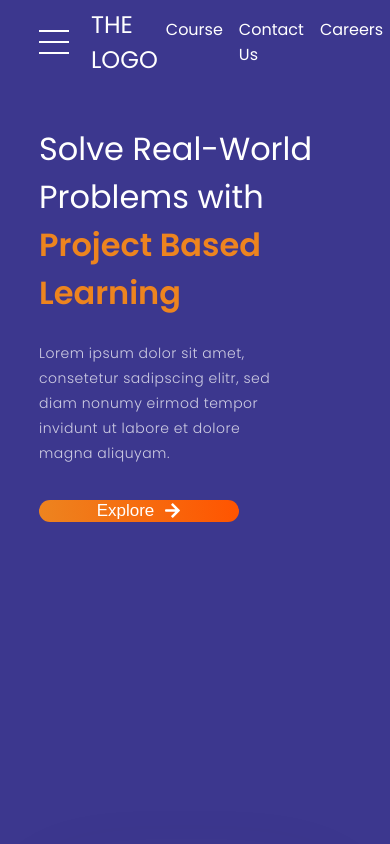
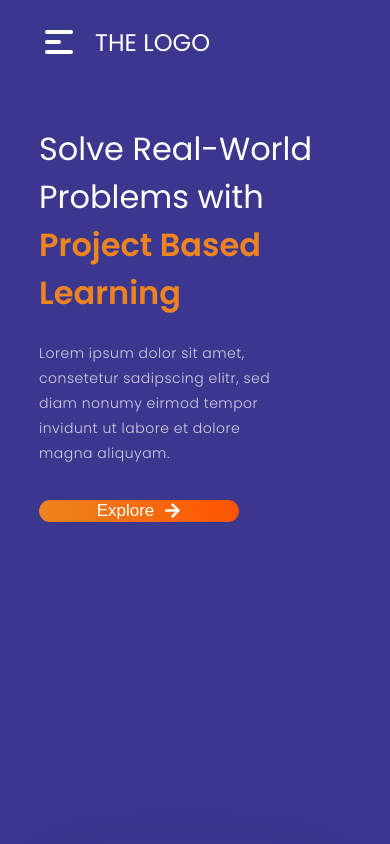
Before and after one commit to divyashasinha23/Floxus_website, a React (Create React App) app in the folder frontend/: page / in a window 390 px wide. Shown: the top 844 px of the page. Built offline with nearby package versions, Linux system fonts and the light colour scheme.

Commit message:
toggle icon changed and minor css bug fixed

```diff
--- a/frontend/src/components/Toolbar/DrawerToggleButton.js
+++ b/frontend/src/components/Toolbar/DrawerToggleButton.js
@@ -1,12 +1,11 @@
 import React from 'react';
 import styles from './DrawerToggleButton.module.css';
+import * as HiIcons from 'react-icons/hi';
 
 const DrawerToggleButton = (props) => {
   return (
     <button className={styles.toggle_button} onClick={props.click}>
-      <div className={styles.toggle_button__line} />
-      <div className={styles.toggle_button__line} />
-      <div className={styles.toggle_button__line} />
+      <HiIcons.HiMenuAlt1 style={{ fontSize: '40px', color: 'white' }} />
     </button>
   );
 };
--- a/frontend/src/components/Toolbar/DrawerToggleButton.module.css
+++ b/frontend/src/components/Toolbar/DrawerToggleButton.module.css
@@ -3,7 +3,7 @@
   flex-direction: column;
   justify-content: space-between;
   height: 24px;
-  width: 36px;
+  width: 24px;
   background: transparent;
   border: none;
   cursor: pointer;
--- a/frontend/src/components/Toolbar/Sidebar.css
+++ b/frontend/src/components/Toolbar/Sidebar.css
@@ -8,6 +8,7 @@
   width: 70%;
   max-width: 400px;
   z-index: 200;
+  transition: 0.5s ease-in-out;
 }
 
 .side-drawer ul {
--- a/frontend/src/components/Toolbar/Toolbar.css
+++ b/frontend/src/components/Toolbar/Toolbar.css
@@ -1,5 +1,5 @@
 .toolbar {
-  position: fixed;
+  /* position: fixed; */
   width: 80%;
   background-color: #3c378e;
   height: 50px;
@@ -28,6 +28,10 @@
   font-size: 1.5rem;
 }
 
+.toggle {
+  display: none;
+}
+
 .spacer {
   flex: 2;
 }
@@ -53,3 +57,13 @@
   color: white;
   text-decoration: none;
 }
+
+@media (max-width: 496px) {
+  .toggle {
+    display: flex;
+  }
+
+  .toolbar_navigation-items ul {
+    display: none;
+  }
+}
--- a/frontend/src/components/Toolbar/Toolbar.js
+++ b/frontend/src/components/Toolbar/Toolbar.js
@@ -1,14 +1,19 @@
 import React from 'react';
 import DrawerToggleButton from './DrawerToggleButton';
 import './Toolbar.css';
+import * as HiIcons from 'react-icons/hi';
 
 const Toolbar = (props) => {
   return (
     <header className="toolbar">
       {/* <div className="toolbar_container"> */}
       <nav className="toolbar__navigation">
-        <div>
-          <DrawerToggleButton click={props.drawerClickHandler} />
+        <div className="toggle">
+          <HiIcons.HiMenuAlt1
+            style={{ fontSize: '40px', color: 'white' }}
+            onClick={props.drawerClickHandler}
+          />
+          {/* <DrawerToggleButton click={props.drawerClickHandler} /> */}
         </div>
         <div className="toolbar__logo">
           <a href="/">THE LOGO</a>
```
